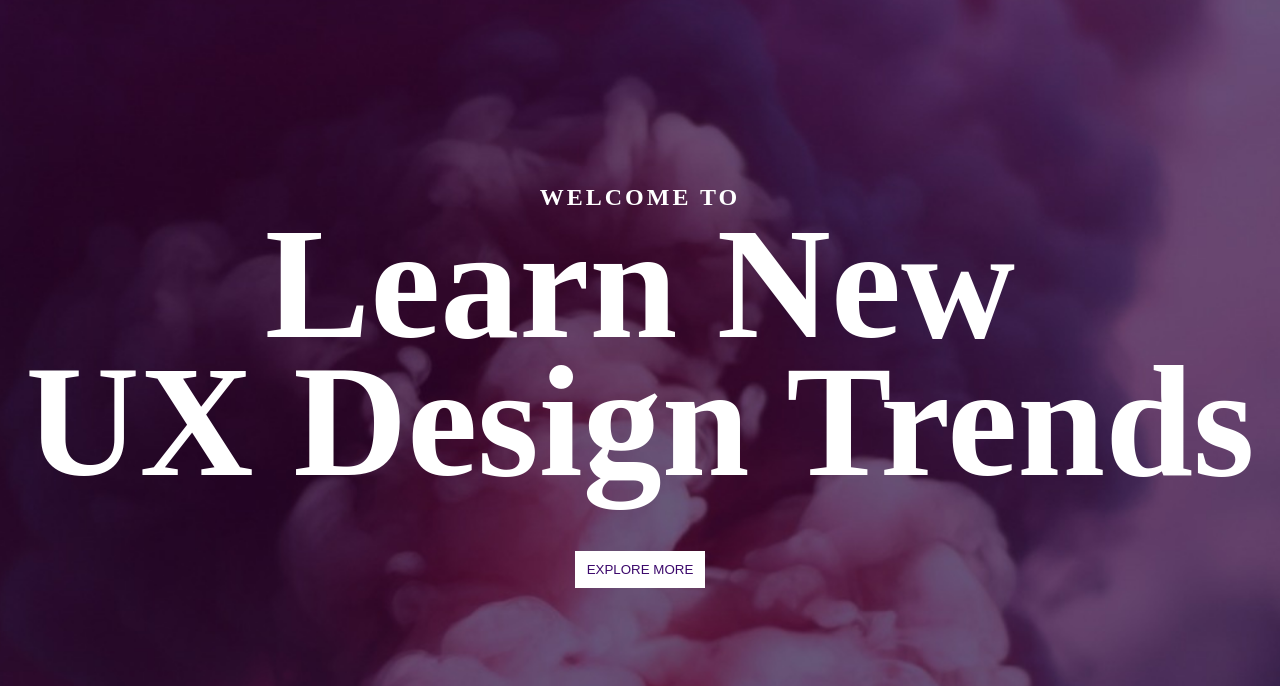
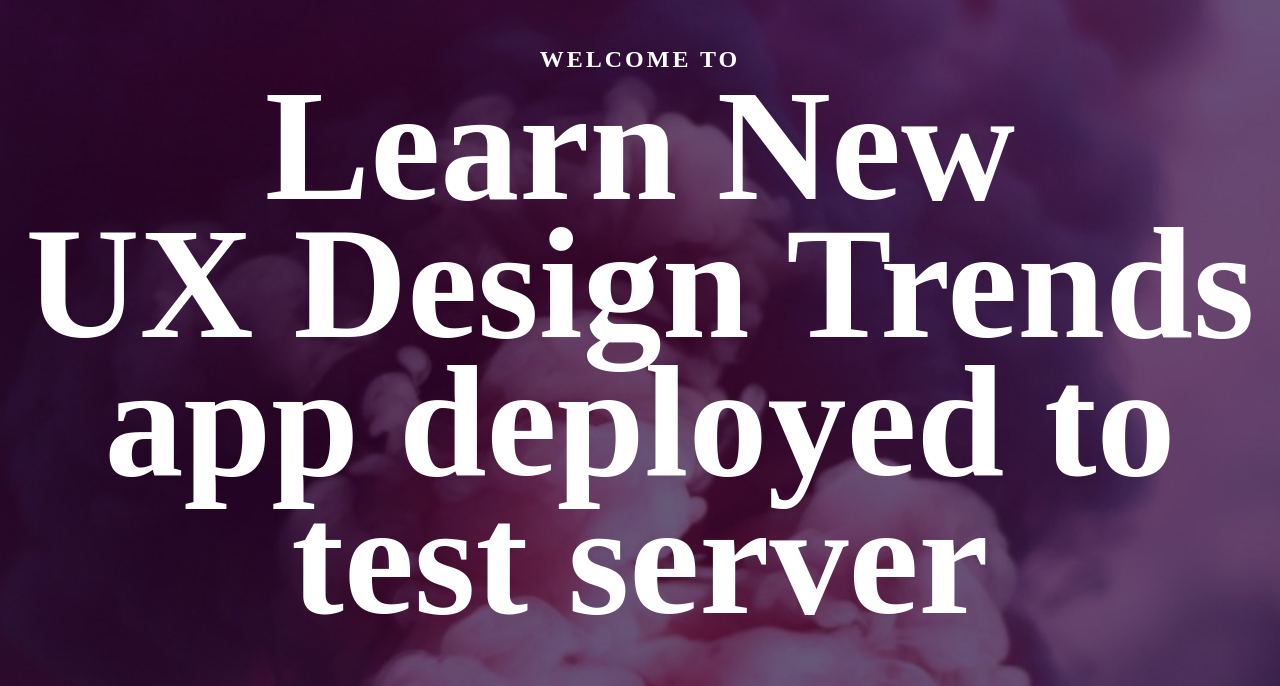
Before and after one commit to tripathimanoj/devopspipeline2, a plain HTML site: page index.html in a window 1280 px wide. Shown: the part 100-786 px from the top of the page. Drawn offline with Linux system fonts and the light colour scheme; a web font is replaced by a local one.

Commit message:
some text added to index.html

```diff
--- a/index.html
+++ b/index.html
@@ -37,7 +37,7 @@
     <section id="home">
         <div class="home-data">
             <h3>WELCOME TO</h3>
-            <h1>Learn New<br>UX Design Trends</h1>
+            <h1>Learn New<br>UX Design Trends app deployed to test server</h1>
             <button>EXPLORE MORE</button>
         </div>
     </section>
```
